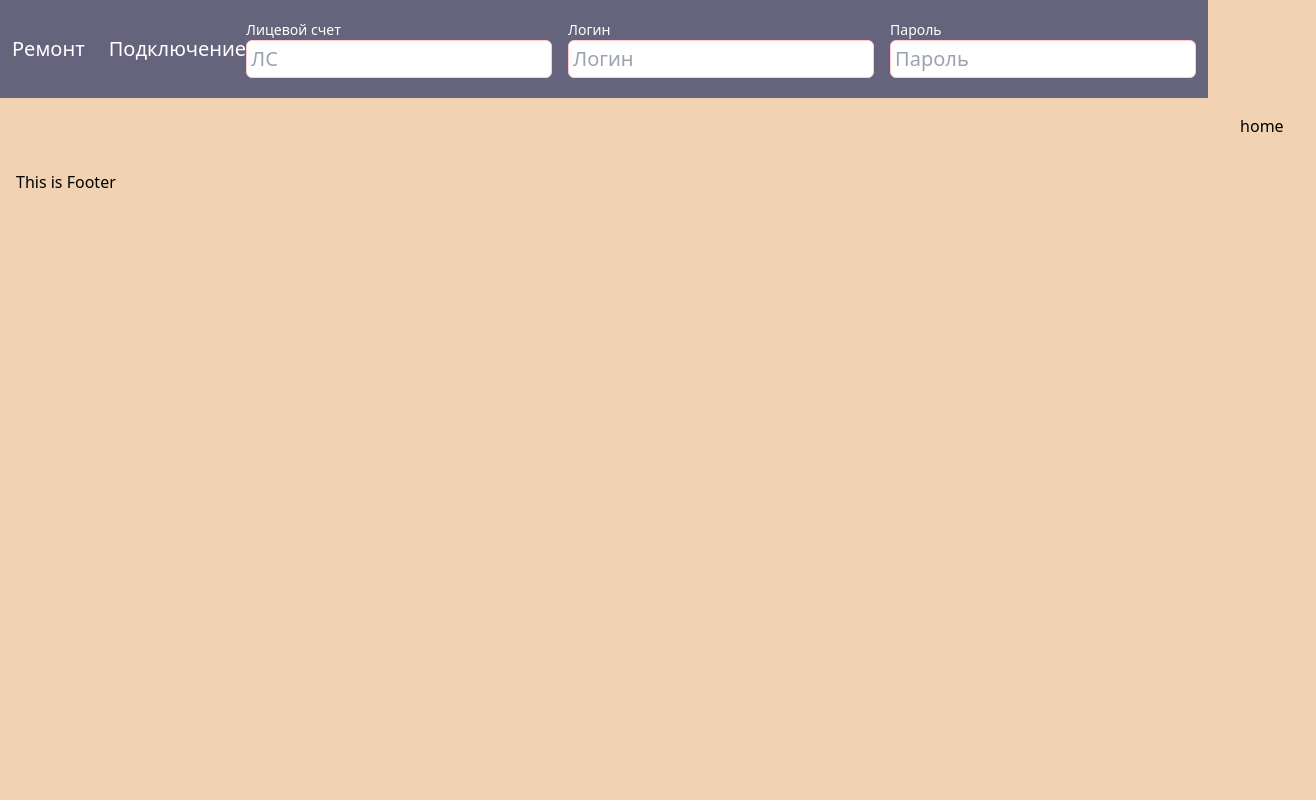
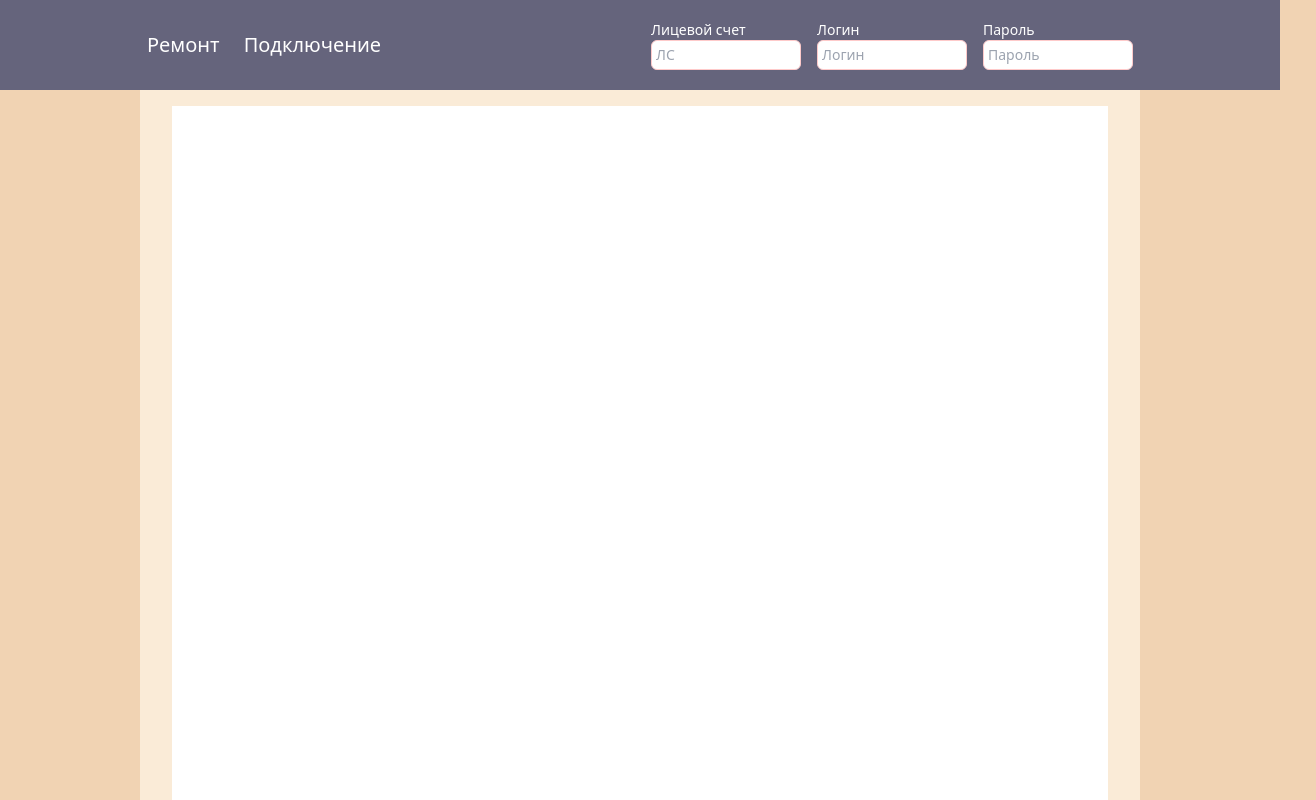
Before and after one commit to OmurbekArykbaev/template-generator, a React (Vite) app: page / in a window 1280 px wide. Shown: the top 800 px of the page, 1316 px wide, since content can reach past the window. Built offline with nearby package versions, Linux system fonts and the light colour scheme.

Commit message:
add textarea

```diff
--- a/src/App.tsx
+++ b/src/App.tsx
@@ -1,10 +1,13 @@
+import { TextArea } from "./components"
 import Input from "./components/input"
 import { Footer, Header, Layout } from "./layout"
 
 function App() {
   return (
     <div className="App">
-      <Layout>home</Layout>
+      <Layout>
+        <TextArea cols={5} rows={5} />
+      </Layout>
     </div>
   )
 }
--- a/src/components/index.ts
+++ b/src/components/index.ts
@@ -1,3 +1,4 @@
 import Input from "./input"
+import TextArea from "./textarea/TextArea"
 
-export { Input }
+export { Input, TextArea }
--- a/src/components/input/Input.module.css
+++ b/src/components/input/Input.module.css
@@ -1,3 +1,3 @@
 .input {
-  @apply border border-red-200 rounded-md p-1  focus:outline-none;
+  @apply text-black w-[150px] text-sm border border-red-200 rounded-md p-1  focus:outline-none;
 }
--- /dev/null
+++ b/src/components/textarea/TextArea.props.ts
@@ -0,0 +1,7 @@
+import { DetailedHTMLProps, TextareaHTMLAttributes } from "react"
+
+export interface TextAreaProps
+  extends DetailedHTMLProps<
+    TextareaHTMLAttributes<HTMLTextAreaElement>,
+    HTMLTextAreaElement
+  > {}
--- /dev/null
+++ b/src/components/textarea/TextArea.tsx
@@ -0,0 +1,15 @@
+import { FC } from "react"
+
+import { TextAreaProps } from "./TextArea.props"
+
+const TextArea: FC<TextAreaProps> = ({
+  name,
+  id,
+  cols = 30,
+  rows = 20,
+  ...props
+}): JSX.Element => {
+  return <textarea name={name} id={id} cols={cols} rows={rows} {...props} />
+}
+
+export default TextArea
--- a/src/index.css
+++ b/src/index.css
@@ -9,11 +9,4 @@ body {
 
 .App {
   height: 100%;
-  display: grid;
-  /* justify-content: center; */
-  grid-template-areas:
-    "header header header header"
-    "aside main main main"
-    "aside main  main main"
-    "footer footer footer footer";
 }
--- a/src/layout/wrapper/Wrapper.module.css
+++ b/src/layout/wrapper/Wrapper.module.css
@@ -2,6 +2,8 @@
   display: grid;
   grid-area: main;
   max-width: 1000px;
+  min-height: 100vh;
   margin: 0 auto;
   padding: 1rem 2rem;
+  background-color: antiquewhite;
 }
```
